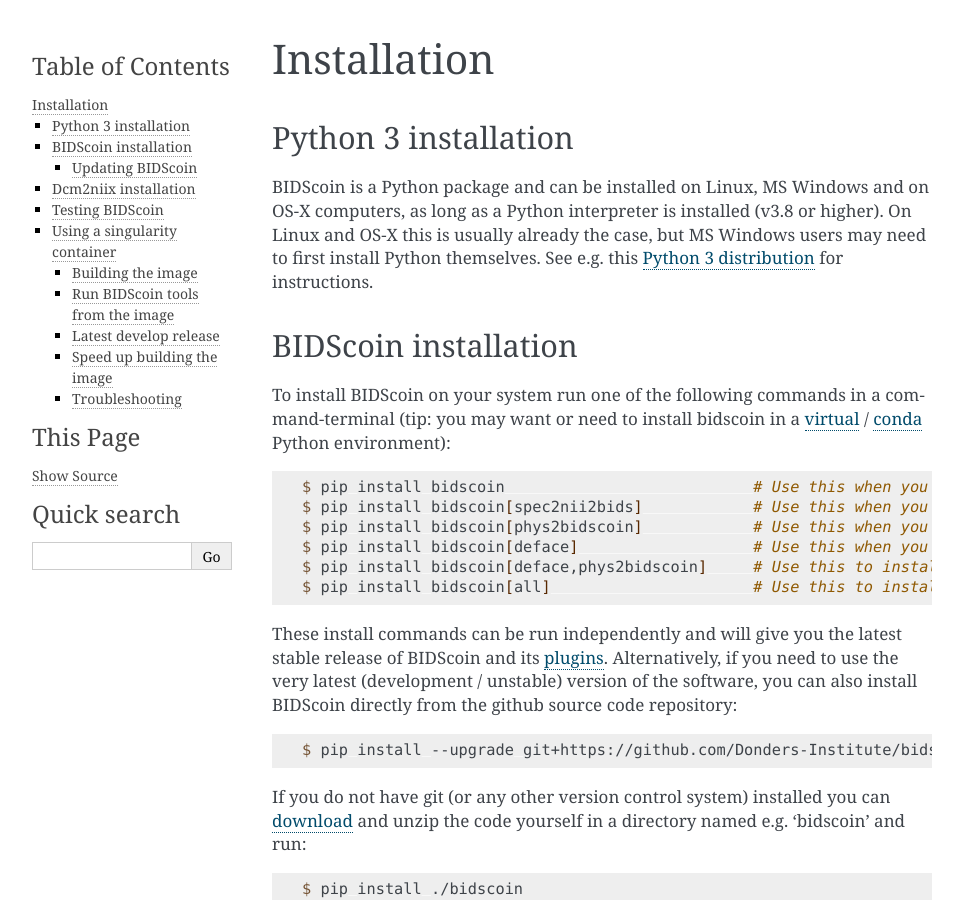
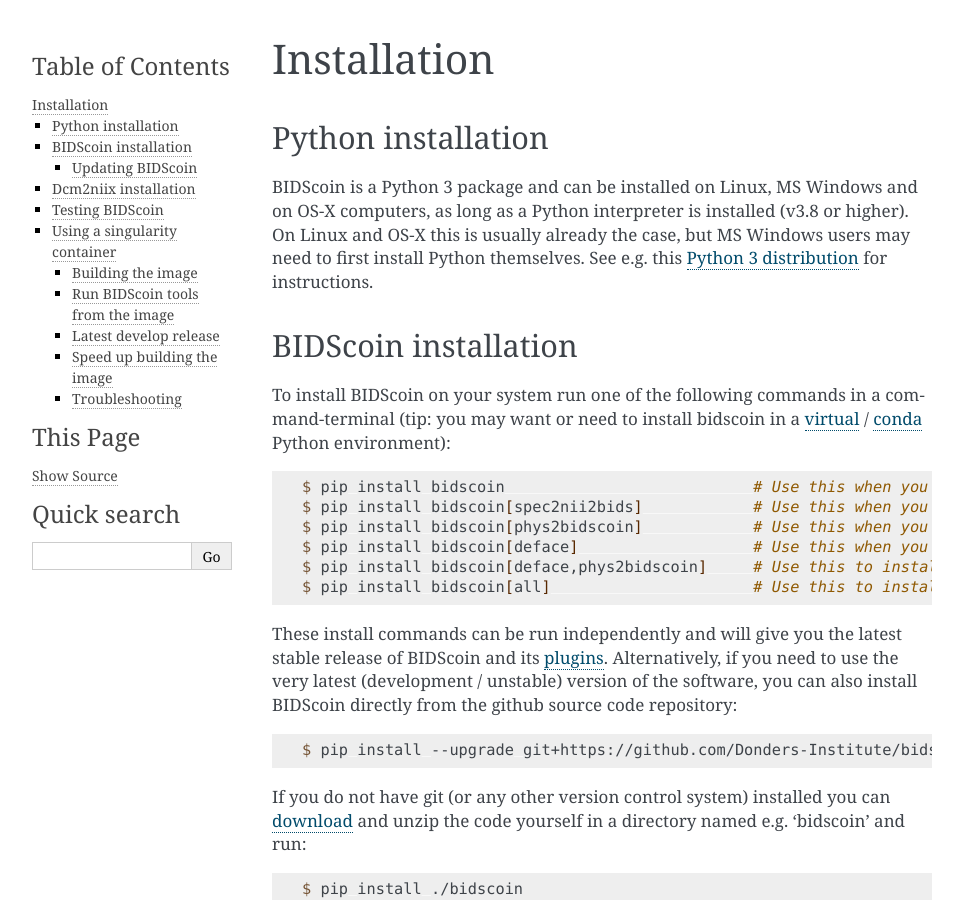
Before and after one commit to Donders-Institute/bidscoin, a Sphinx documentation site: the page built from docs/installation.rst, in a window 1280 px wide and 900 px high. Shown: the whole window, without its empty margins (148-1111 px from the left). Built offline with Sphinx 7.4.7, drawn with Linux system fonts in a browser that asks for light colours.

Commit message:
Improved documentation

```diff
--- a/docs/installation.rst
+++ b/docs/installation.rst
@@ -1,10 +1,10 @@
 Installation
 ============
 
-Python 3 installation
----------------------
+Python installation
+-------------------
 
-BIDScoin is a Python package and can be installed on Linux, MS Windows and on OS-X computers, as long as a Python interpreter is installed (v3.8 or higher). On Linux and OS-X this is usually already the case, but MS Windows users may need to first install Python themselves. See e.g. this `Python 3 distribution <https://docs.anaconda.com/anaconda/install/windows/>`__ for instructions.
+BIDScoin is a Python 3 package and can be installed on Linux, MS Windows and on OS-X computers, as long as a Python interpreter is installed (v3.8 or higher). On Linux and OS-X this is usually already the case, but MS Windows users may need to first install Python themselves. See e.g. this `Python 3 distribution <https://docs.anaconda.com/anaconda/install/windows/>`__ for instructions.
 
 BIDScoin installation
 ---------------------
```
